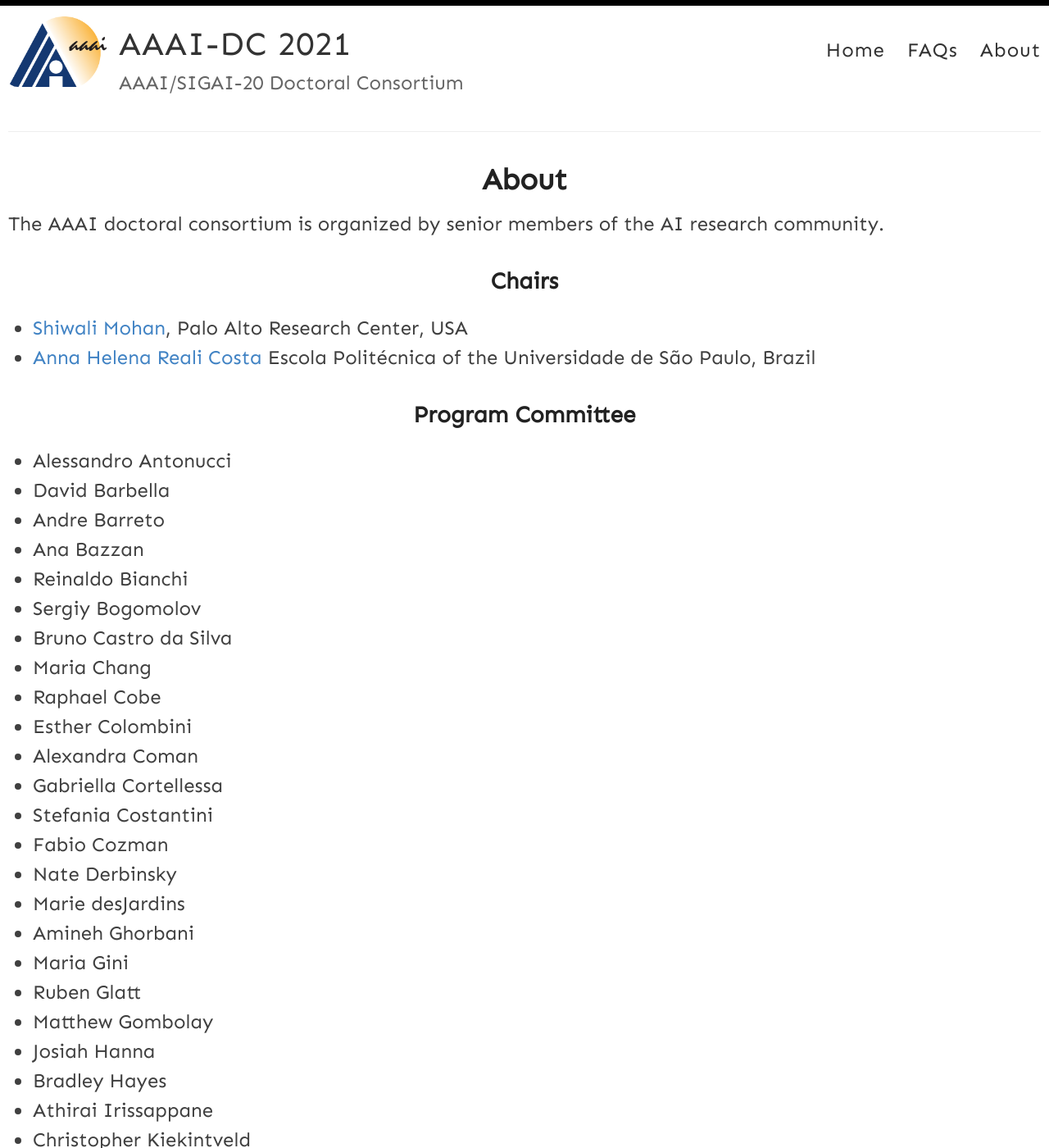
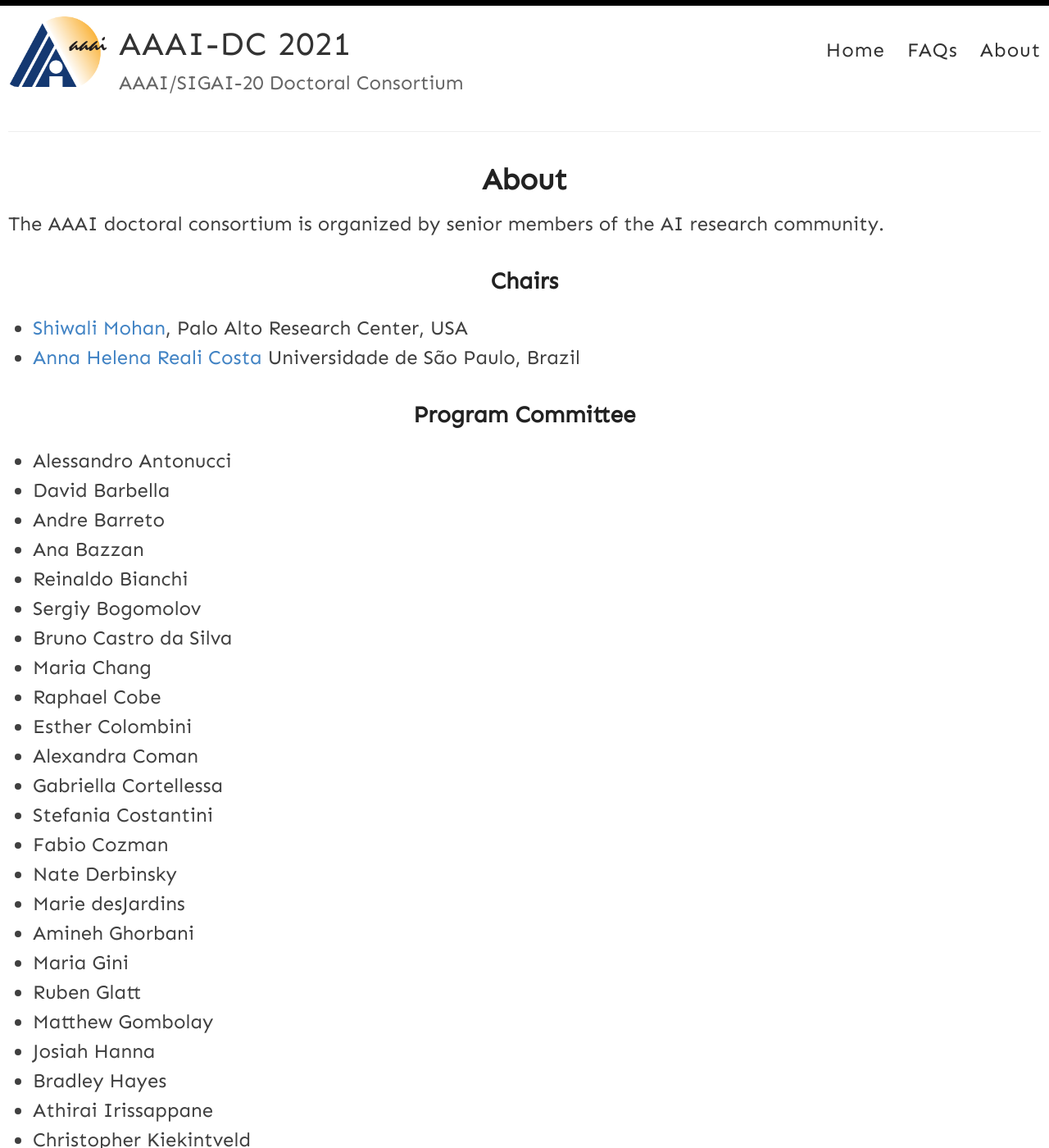
Before and after one commit to anna-reali/dc2021, a Jekyll site: the page built from _pages/about.md, in a window 1280 px wide and 1400 px high. Shown: the whole window at 82% size. Built offline with Jekyll 4.4.1, drawn with Linux system fonts in a browser that asks for light colours; some of the changed text lies outside the part shown.

```diff
--- a/_pages/about.md
+++ b/_pages/about.md
@@ -8,7 +8,7 @@ The AAAI doctoral consortium is organized by senior members of the AI research c
 
 ### Chairs
 - [Shiwali Mohan](http://www.shiwali.me), Palo Alto Research Center, USA
-- [Anna Helena Reali Costa](https://pcs.usp.br/anna/) Escola Politécnica of the Universidade de São Paulo, Brazil
+- [Anna Helena Reali Costa](https://pcs.usp.br/anna/) Universidade de São Paulo, Brazil
 
 
 ### Program Committee
```
Also changed, not shown: other parts of _pages/about.md (+0 -3 lines).
